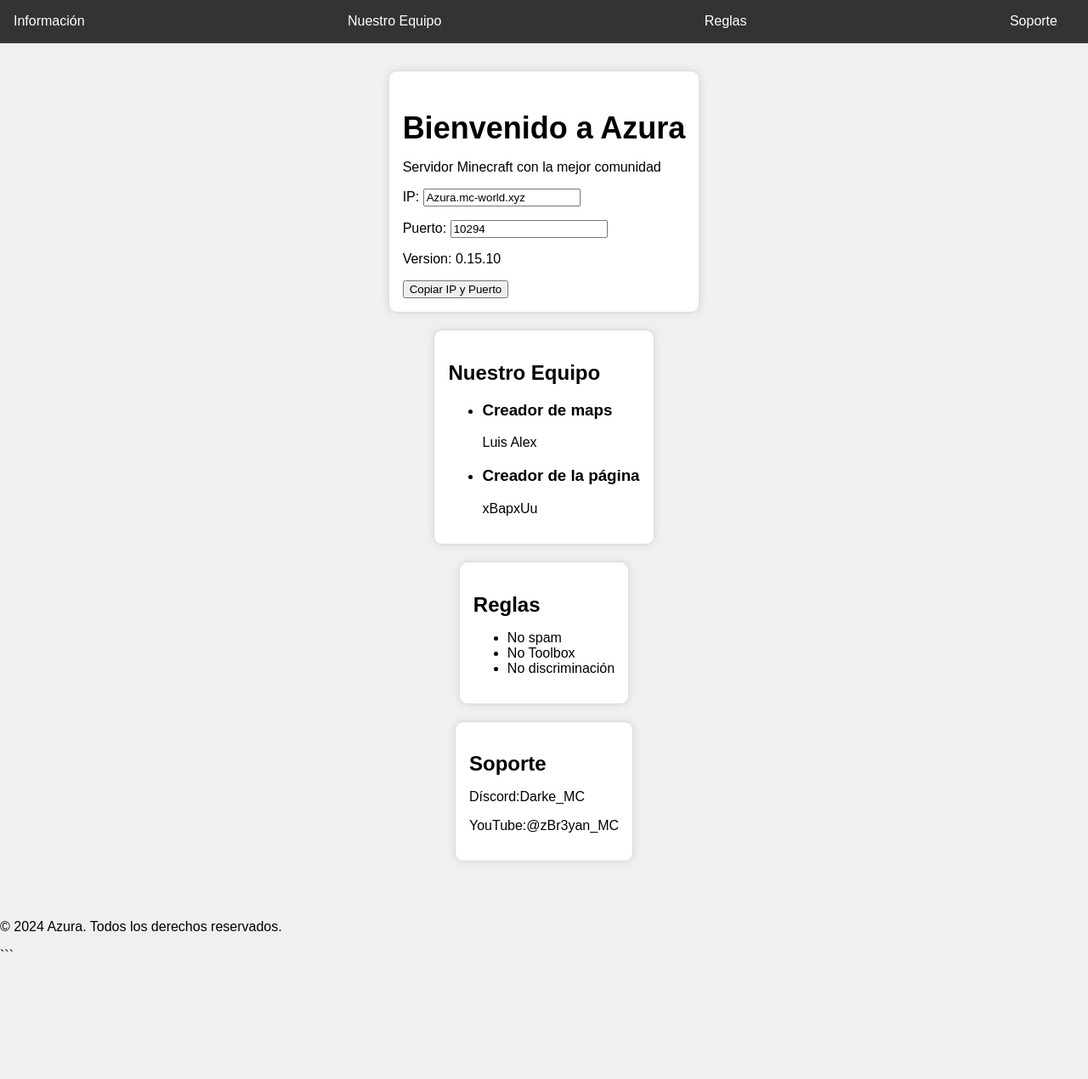
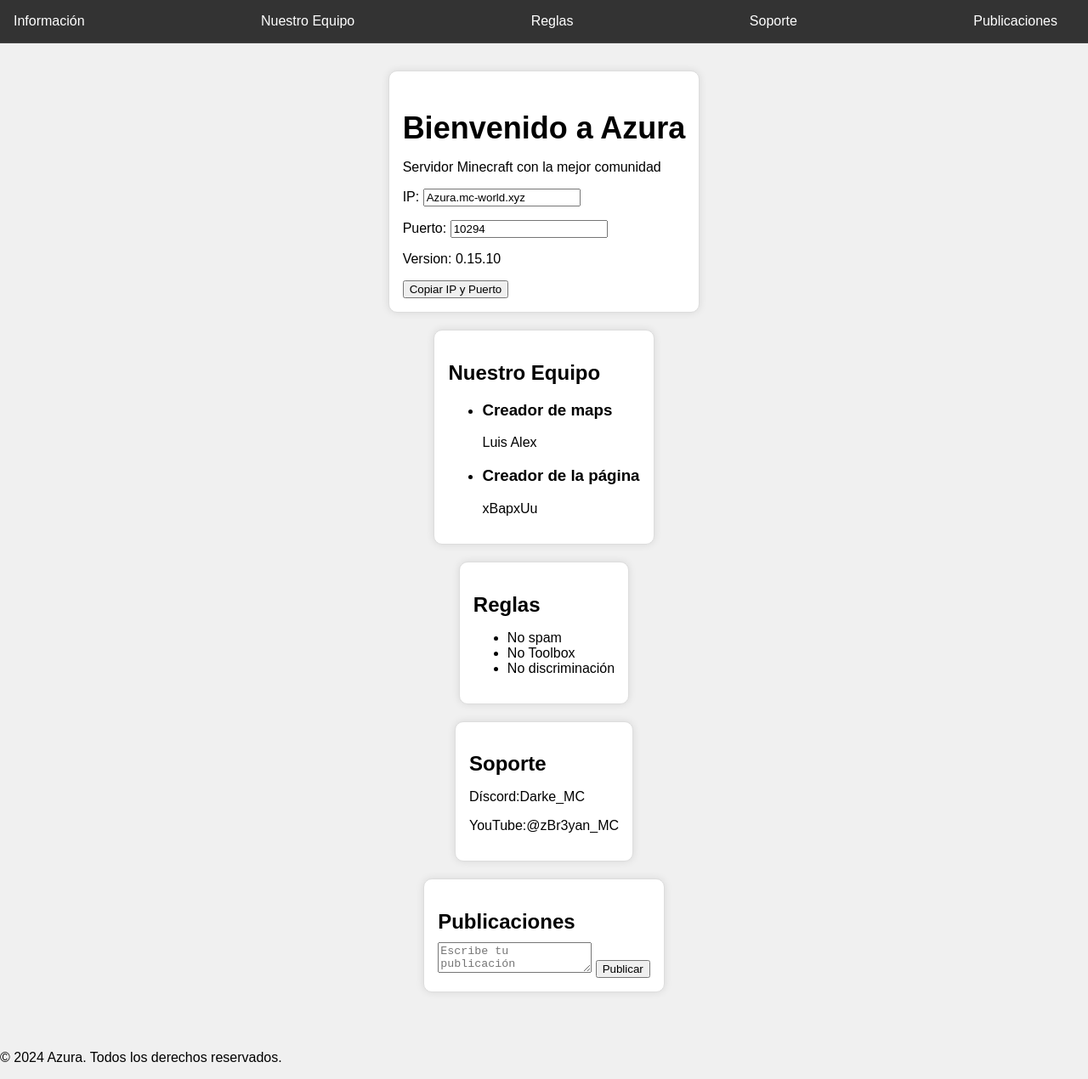
Before and after one commit to xBapxUu/Azura, a plain HTML site: page index.html in a window 1280 px wide. Shown: the whole page at 85% size. Before the commit the page ends 1134 px from the top, so only its background shows below. Drawn offline with Linux system fonts and the light colour scheme.

Commit message:
Update index.html

````diff
--- a/index.html
+++ b/index.html
@@ -1,4 +1,3 @@
-
 <!DOCTYPE html>
 <html lang="es">
 <head>
@@ -78,6 +77,7 @@
         <li><a href="#equipo">Nuestro Equipo</a></li>
         <li><a href="#reglas">Reglas</a></li>
         <li><a href="#soporte">Soporte</a></li>
+        <li><a href="#publicaciones">Publicaciones</a></li>
       </ul>
     </nav>
   </header>
@@ -118,6 +118,12 @@
       <p>Díscord:Darke_MC</p>
       <p>YouTube:@zBr3yan_MC</p>
     </section>
+    <section id="publicaciones">
+      <h2>Publicaciones</h2>
+      <textarea id="publicacion" placeholder="Escribe tu publicación"></textarea>
+      <button onclick="publicar()">Publicar</button>
+      <div id="publicaciones-lista"></div>
+    </section>
   </main>
   <footer>
     <p>&copy; 2024 Azura. Todos los derechos reservados.</p>
@@ -129,8 +135,3 @@
       var datos = ip + ":" + puerto;
       navigator.clipboard.writeText(datos);
       alert("IP y Puerto copiados al portapapeles");
-    }
-  </script>
-</body>
-</html>
-```
````
